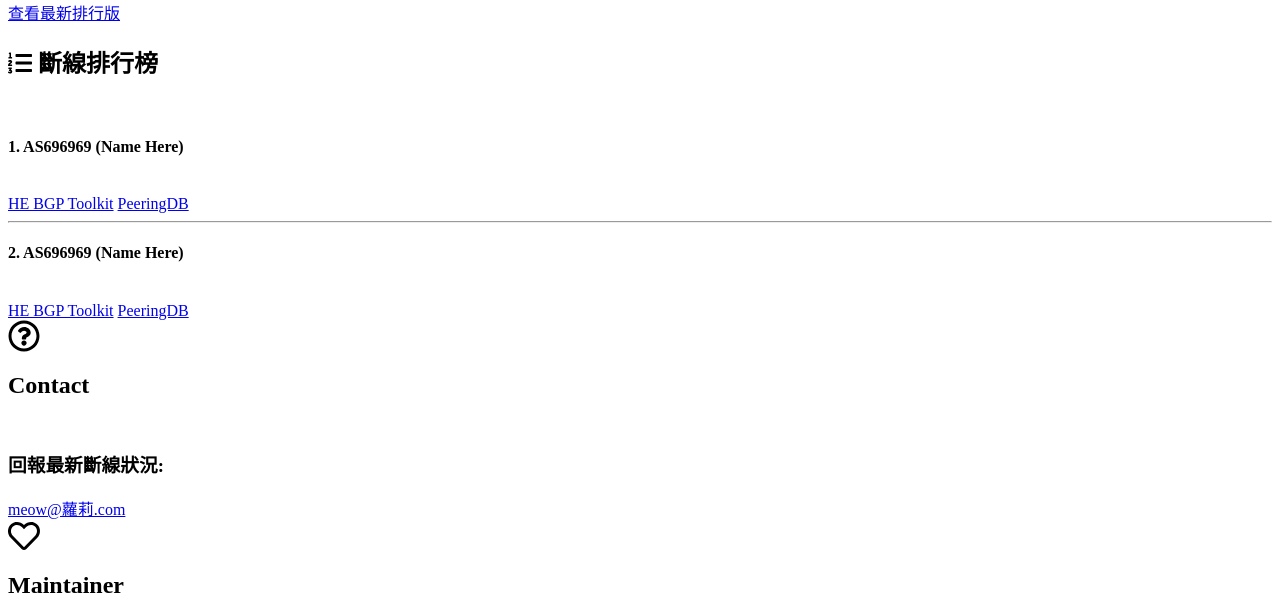
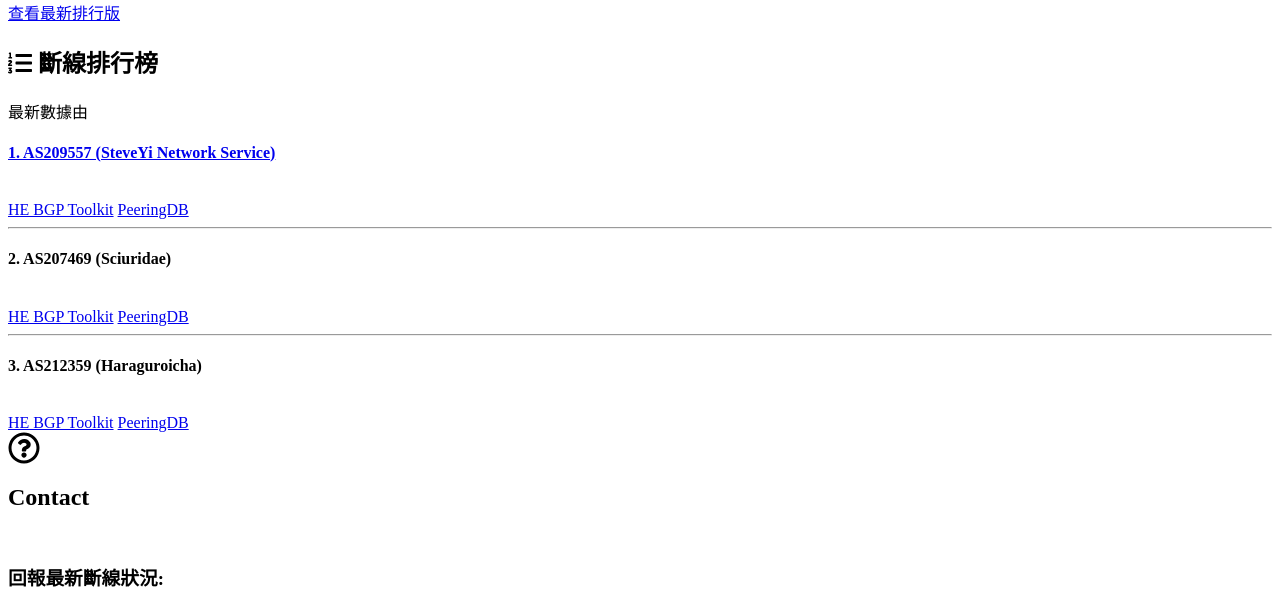
Before and after one commit to yuna0x0/xn--lfv405c.com, a website: page index.html in a window 1280 px wide. Shown: the part 575-1186 px from the top of the page. Drawn offline with nearby package versions, Linux system fonts and the light colour scheme; a web font is replaced by a local one.

Commit message:
新增一些常斷線的人
我以身作則

```diff
--- a/index.html
+++ b/index.html
@@ -60,17 +60,23 @@
                 <div class="row">
                     <div class="col-lg-8 mx-auto">
                         <h1 class="text-white mb-4"><i class="fas fa-list-ol"></i> 斷線排行榜</h1>
+                        <a>最新數據由<a href="https://seadog007.me/>Seadog007提供<</a>
                         <br>
                         <div class="card py-4">
-                            <h4>1. AS696969 (Name Here)</h4>
+                            <h4>1. AS209557 (SteveYi Network Service)</h4>
                             <br>
-                            <a href="https://bgp.he.net/AS696969">HE BGP Toolkit</a>
-                            <a href="https://www.peeringdb.com/net/0">PeeringDB</a>
+                            <a href="https://bgp.he.net/AS209557">HE BGP Toolkit</a>
+                            <a href="https://www.peeringdb.com/asn/209557">PeeringDB</a>
                             <hr>
-                            <h4>2. AS696969 (Name Here)</h4>
+                            <h4>2. AS207469 (Sciuridae)</h4>
                             <br>
-                            <a href="https://bgp.he.net/AS696969">HE BGP Toolkit</a>
-                            <a href="https://www.peeringdb.com/net/0">PeeringDB</a>
+                            <a href="https://bgp.he.net/AS207469">HE BGP Toolkit</a>
+                            <a href="https://www.peeringdb.com/asn/207469">PeeringDB</a>
+                            <hr>
+                            <h4>3. AS212359 (Haraguroicha)</h4>
+                            <br>
+                            <a href="https://bgp.he.net/AS212359">HE BGP Toolkit</a>
+                            <a href="https://www.peeringdb.com/asn/212359">PeeringDB</a>
                             <br>
                         </div>
                     </div>
```
